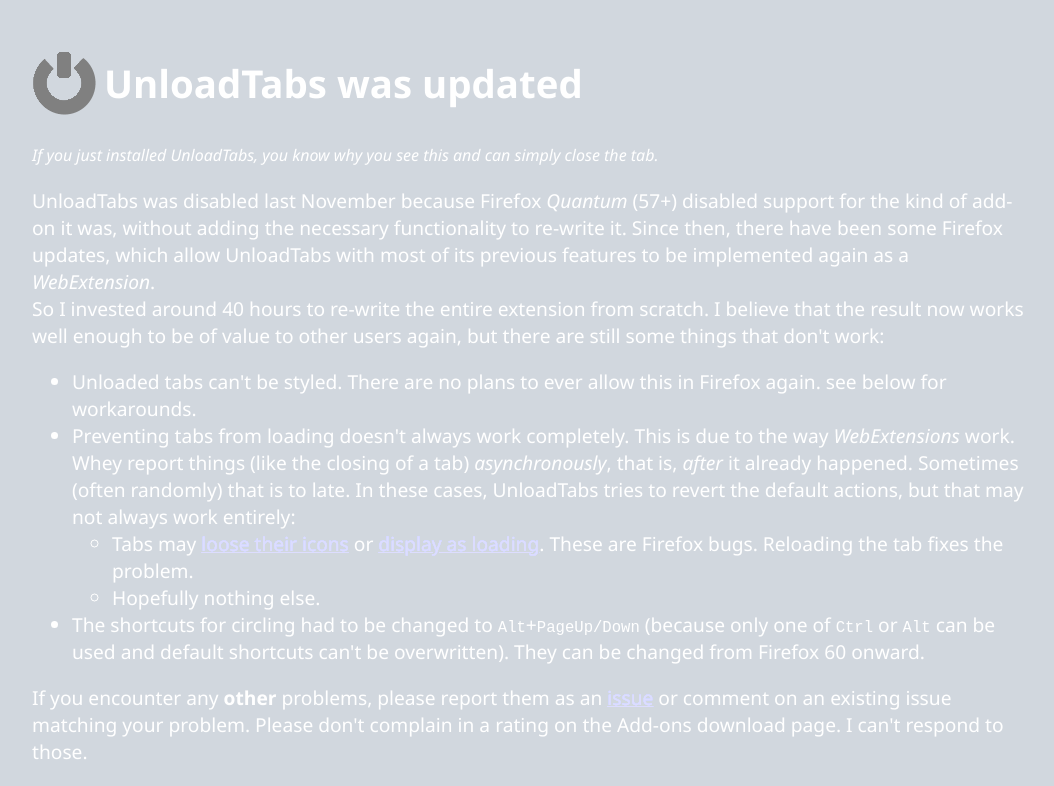
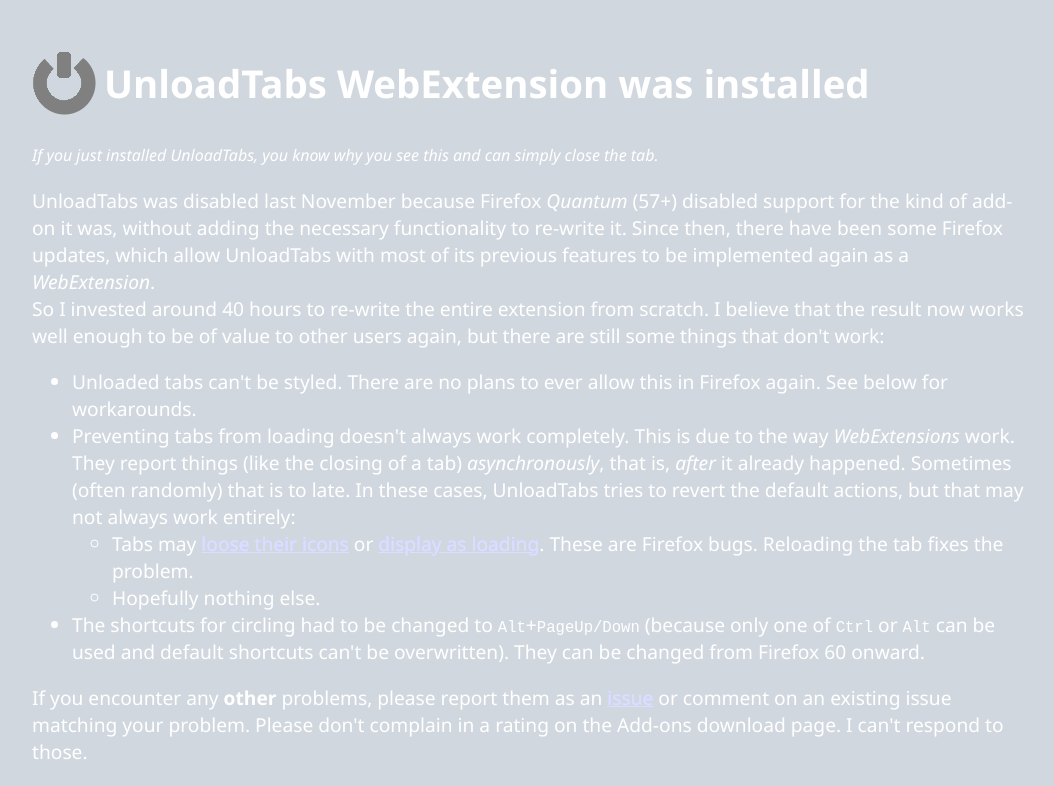
Before and after one commit to NiklasGollenstede/unload-tabs, a website: page views/installed.html in a window 1280 px wide. Shown: the top 786 px of the page, without its empty margins (108-1162 px from the left). Drawn offline with Linux system fonts and the light colour scheme.

Commit message:
update AMO description, prepare release (1h)

```diff
--- a/background/index.js
+++ b/background/index.js
@@ -119,7 +119,7 @@
 } }
 async function seekNext(direction) {
 	const window = (await Windows.getLastFocused({ windowTypes: [ 'normal', ], populate: !onClose, }));
-	const tabs = (window.tabs || Tabs.query({ windowId: window.id, })).sort((a, b) => a.index - b.index);
+	const tabs = (window.tabs || Tabs.query({ windowId: window.id, discarded: false, hidden: false, })).sort((a, b) => a.index - b.index);
 	const start = tabs.findIndex(_=>_.active); if (start < 0) { return; }
 
 	function find(tab) { return tab && !tab.discarded && !tab.hidden && (alt = tab) || debug2 && void console.log('skipping tab', clone(tab)); }
--- a/background/tabs.js
+++ b/background/tabs.js
@@ -43,6 +43,7 @@
 	listeners.forEach(([ event, listener, ]) => event.addListener(listener));
 	(await Tabs.query({ })).forEach(props => {
 		// BUG[FF60]: FF *sometimes* reports never-loaded tabs as not discarded (this is supposed to be fixed, but it does still happen in FF60)
+		// EDIT: does this only happen for pending pinned tabs with browser.sessionstore.restore_pinned_tabs_on_demand?
 		if (!props.discarded && props.isArticle === undefined && props.status === 'complete') {
 			debug && console.warn('[BUG] pending tab reported as non-discarded', props.id);
 			props.discarded = true;
--- a/common/options.js
+++ b/common/options.js
@@ -12,7 +12,7 @@
 		input: { type: 'boolean', suffix: `prevent Firefox from loading unloaded Tabs.`, },
 		children: {
 			previous: {
-				default: true,
+				default: false,
 				input: { type: 'boolean', prefix: `Instead select<br>`, suffix: `the previous focused Tab,`, },
 			},
 			direction: {
--- a/package.json
+++ b/package.json
@@ -2,7 +2,7 @@
 	"name": "unload-tabs",
 	"version": "0.8.0",
 	"title": "UnloadTabs",
-	"description": "Unload your tabs to free resources",
+	"description": "Unload your tabs to free resources and prevents them from loading unintentionally",
 	"author": "Niklas Gollenstede",
 	"license": "MPL-2.0",
 	"repository": {
--- a/views/installed.html
+++ b/views/installed.html
@@ -17,14 +17,14 @@
 </head>
 <body>
 
-<h1><img src="/icon.png"><span>UnloadTabs was updated</span></h1>
+<h1><img src="/icon.png"><span>UnloadTabs WebExtension was installed</span></h1>
 
 <p><small><i> If you just installed UnloadTabs, you know why you see this and can simply close the tab.</i></small></p>
 <p>UnloadTabs was disabled last November because Firefox <i>Quantum</i> (57+) disabled support for the kind of add-on it was, without adding the necessary functionality to re-write it.
 Since then, there have been some Firefox updates, which allow UnloadTabs with most of its previous features to be implemented again as a <i>WebExtension</i>.<br>
 So I invested around 40 hours to re-write the entire extension from scratch. I believe that the result now works well enough to be of value to other users again, but there are still some things that don't work:</p><ul>
-	<li>Unloaded tabs can't be styled. There are no plans to ever allow this in Firefox again. see below for workarounds.</li>
-	<li>Preventing tabs from loading doesn't always work completely. This is due to the way <i>WebExtensions</i> work. Whey report things (like the closing of a tab) <i>asynchronously</i>, that is, <i>after</i> it already happened. Sometimes (often randomly) that is to late. In these cases, UnloadTabs tries to revert the default actions, but that may not always work entirely:</li><ul>
+	<li>Unloaded tabs can't be styled. There are no plans to ever allow this in Firefox again. See below for workarounds.</li>
+	<li>Preventing tabs from loading doesn't always work completely. This is due to the way <i>WebExtensions</i> work. They report things (like the closing of a tab) <i>asynchronously</i>, that is, <i>after</i> it already happened. Sometimes (often randomly) that is to late. In these cases, UnloadTabs tries to revert the default actions, but that may not always work entirely:</li><ul>
 		<li>Tabs may <a href="https://bugzilla.mozilla.org/show_bug.cgi?id=1450382">loose their icons</a> or <a href="https://bugzilla.mozilla.org/show_bug.cgi?id=1450371">display as loading</a>. These are Firefox bugs. Reloading the tab fixes the problem.</li>
 		<li>Hopefully nothing else.</li>
 	</ul>
```
Also changed, not shown: README.md.
